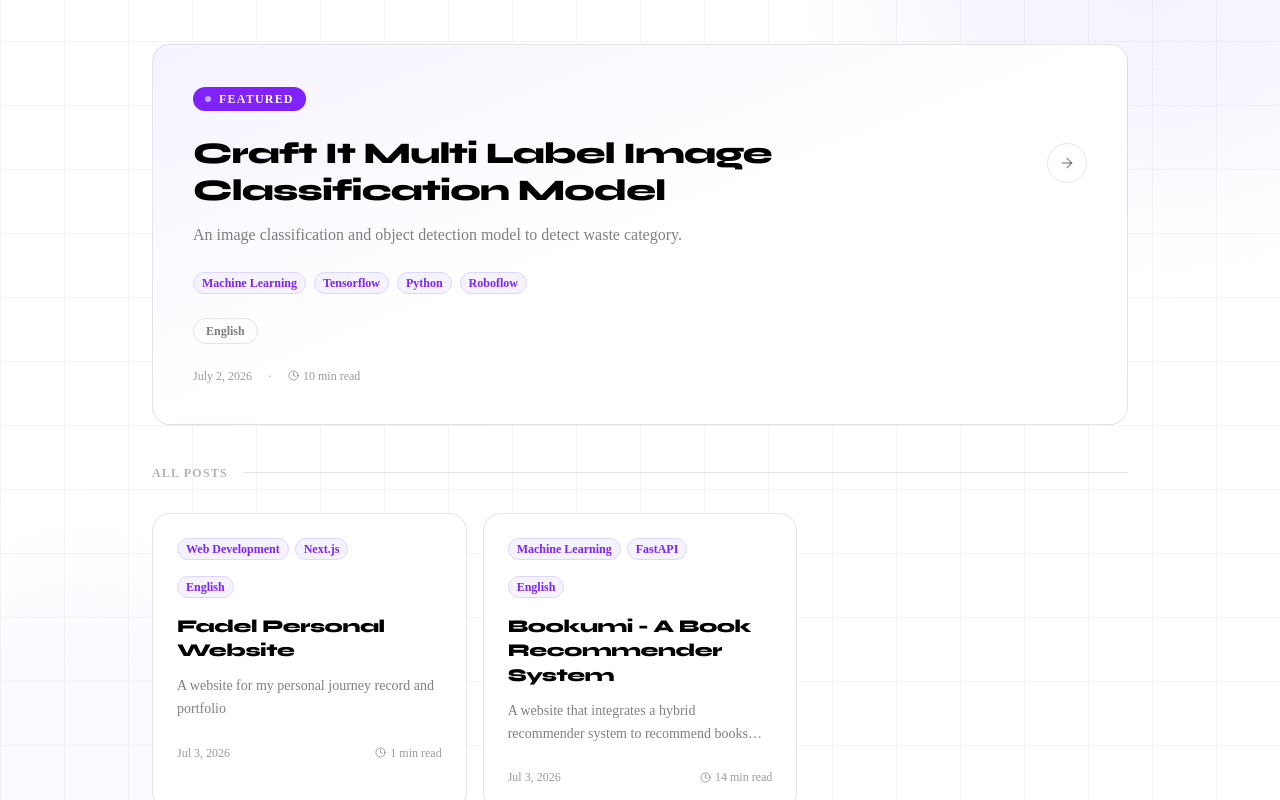
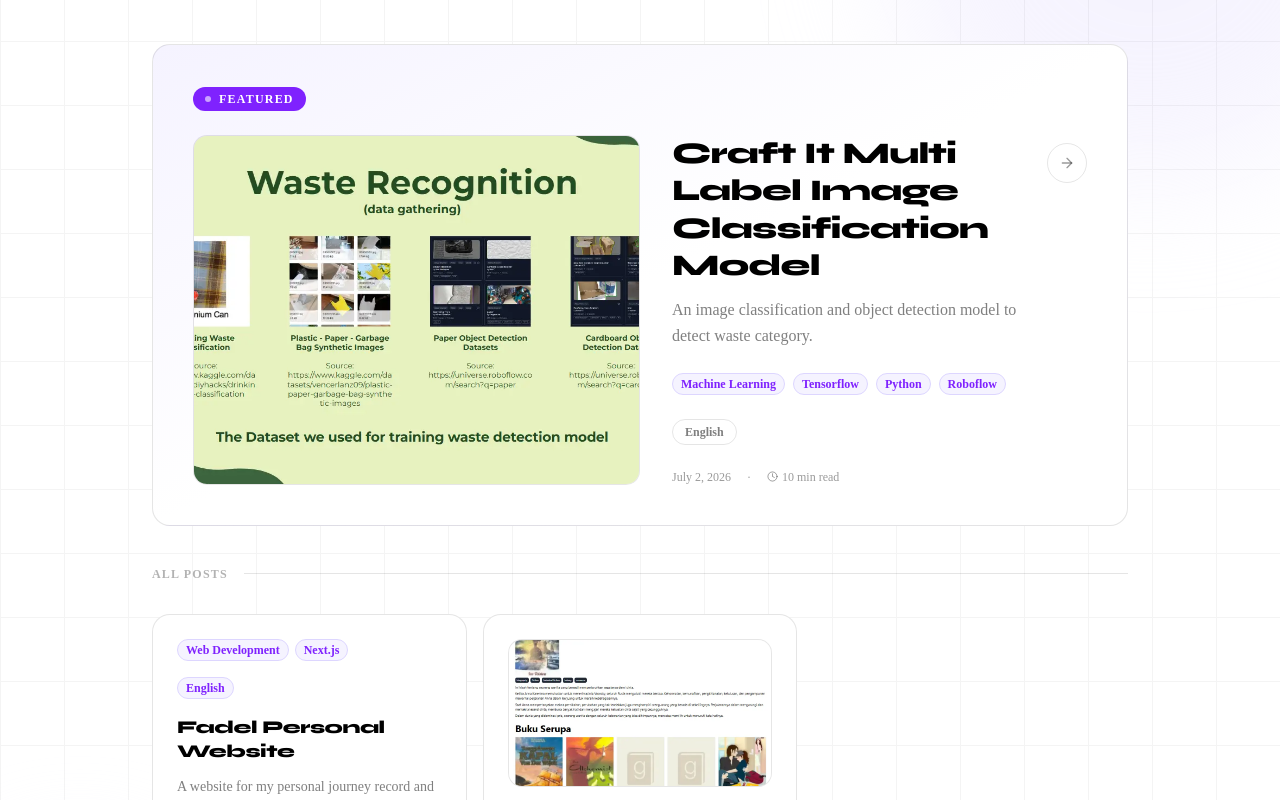
Before and after one commit to FadelYang/fadel.dev, a Next.js app: page /projects in a window 1280 px wide. Shown: the part 280-1080 px from the top of the page. Built offline with nearby package versions, Linux system fonts and the light colour scheme.

Commit message:
[feat][posts] add project thumbnail

```diff
--- a/components/ArticlePage.tsx
+++ b/components/ArticlePage.tsx
@@ -16,6 +16,7 @@ interface ArticlePageProps {
     tags: string[];
     readingTime: string;
     content: string;
+    cover?: string | null;
   };
   type: "blogs" | "projects";
 }
@@ -165,6 +166,17 @@ export default async function ArticlePage({ post, type }: ArticlePageProps) {
                 </span>
               </div>
             </div>
+
+            {/* Cover Image */}
+            {post.cover && (
+              <div className="w-full aspect-video md:aspect-[21/9] rounded-2xl overflow-hidden border border-black/10 mb-10 relative bg-black/5">
+                <img
+                  src={post.cover}
+                  alt={post.title}
+                  className="w-full h-full object-cover"
+                />
+              </div>
+            )}
 
             {/* Markdown content */}
             <div
--- a/components/ui/card.tsx
+++ b/components/ui/card.tsx
@@ -1,6 +1,5 @@
 'use client'
 
-import { useEffect, useState } from "react";
 import { Post } from "@/lib/blog";
 import Link from "next/link";
 import { ArrowRight, Clock } from "lucide-react";
@@ -22,7 +21,18 @@ export function FeaturedCard({ post, visible }: { post: Post; visible: boolean }
           Featured
         </div>
 
-        <div className="flex flex-col md:flex-row md:items-start md:justify-between gap-6">
+        <div className="flex flex-col lg:flex-row gap-8 items-stretch">
+          {post.cover && (
+            <div className="w-full lg:w-1/2 aspect-video rounded-xl overflow-hidden border border-black/5 relative shrink-0 bg-black/5">
+              <img
+                src={post.cover}
+                alt={post.title}
+                className="w-full h-full object-cover group-hover:scale-[1.02] transition-transform duration-500 ease-out"
+              />
+            </div>
+          )}
+
+          <div className="flex-1 flex flex-col md:flex-row md:items-start md:justify-between gap-6 w-full">
             <div className="flex-1">
               <h2
                 className="text-2xl md:text-3xl font-black text-black tracking-tight leading-tight mb-3 group-hover:text-violet-600 transition-colors duration-200"
@@ -59,6 +69,7 @@ export function FeaturedCard({ post, visible }: { post: Post; visible: boolean }
               <ArrowRight size={16} className="text-black/40 group-hover:text-white transition-colors duration-200" />
             </div>
           </div>
+        </div>
       </article>
     </Link>
   );
@@ -75,6 +86,16 @@ export function PostCard({ post, index, visible }: { post: Post; index: number;
         className={`h-full rounded-2xl border border-black/10 bg-white p-6 hover:border-violet-300 hover:shadow-md hover:shadow-violet-100 transition-all duration-300 ${visible ? "opacity-100 translate-y-0" : "opacity-0 translate-y-4"}`}
         style={{ transition: `opacity 0.6s ease ${0.35 + index * 0.08}s, transform 0.6s ease ${0.35 + index * 0.08}s` }}
       >
+        {post.cover && (
+          <div className="w-full aspect-video rounded-xl overflow-hidden border border-black/5 mb-4 relative bg-black/5">
+            <img
+              src={post.cover}
+              alt={post.title}
+              className="w-full h-full object-cover group-hover:scale-[1.02] transition-transform duration-500 ease-out"
+            />
+          </div>
+        )}
+
         <div className="flex flex-wrap gap-1.5 mb-4">
           {post.tags.slice(0, 2).map((tag) => (
             <span key={tag} className="px-2 py-0.5 rounded-full text-xs font-semibold border border-violet-200 text-violet-600 bg-violet-50">
--- a/lib/blog.ts
+++ b/lib/blog.ts
@@ -4,8 +4,6 @@ import matter from "gray-matter";
 
 const blogPostDir = path.join(process.cwd(), "contents/blogs");
 const projectDir = path.join(process.cwd(), "contents/projects");
-
-let postsDir = blogPostDir;
 
 export type Post = {
   slug: string;
@@ -14,7 +12,7 @@ export type Post = {
   date: string;
   excerpt: string;
   tags: string[];
-  cover?: string;
+  cover?: string | null;
   featured?: boolean;
   readingTime: string;
   languages: string[]; // indonesia, english
@@ -30,6 +28,25 @@ function resolvePostsDir(type: string) {
     default:
       return blogPostDir;
   }
+}
+
+function extractFirstImage(content: string): string | null {
+  // Regex to match Markdown image: ![alt](url)
+  const mdImageRegex = /!\[.*?\]\(([^)\s]+)(?:\s+["'].*?["'])?\)/;
+  // Regex to match HTML image: <img ... src="url" ...>
+  const htmlImageRegex = /<img\s+[^>]*src=["']([^"']+)["']/i;
+
+  const mdMatch = content.match(mdImageRegex);
+  if (mdMatch && mdMatch[1]) {
+    return mdMatch[1];
+  }
+
+  const htmlMatch = content.match(htmlImageRegex);
+  if (htmlMatch && htmlMatch[1]) {
+    return htmlMatch[1];
+  }
+
+  return null;
 }
 
 export function getAllPosts(type: string): Post[] {
@@ -49,13 +66,18 @@ export function getAllPosts(type: string): Post[] {
       const words = content.trim().split(/\s+/).length;
       const readingTime = `${Math.max(1, Math.round(words / 200))} min read`;
 
+      let cover = data.cover ?? null;
+      if (!cover) {
+        cover = extractFirstImage(content);
+      }
+
       return {
         slug,
         title: data.title ?? "Untitled",
         date: data.date ?? "",
         excerpt: data.excerpt ?? "",
         tags: data.tags ?? [],
-        cover: data.cover ?? null,
+        cover,
         featured: data.featured ?? false,
         readingTime,
         languages: data.languages ?? [],
@@ -78,13 +100,18 @@ export function getPostBySlug(slug: string, type: string) {
 
   const words = content.trim().split(/\s+/).length;
 
+  let cover = data.cover ?? null;
+  if (!cover) {
+    cover = extractFirstImage(content);
+  }
+
   return {
     slug,
     title: data.title ?? "Untitled",
     date: data.date ?? "",
     excerpt: data.excerpt ?? "",
     tags: data.tags ?? [],
-    cover: data.cover ?? null,
+    cover,
     featured: data.featured ?? false,
     readingTime: `${Math.max(1, Math.round(words / 200))} min read`,
     content,
```
Lines whose indentation alone changed are shown as unchanged.
